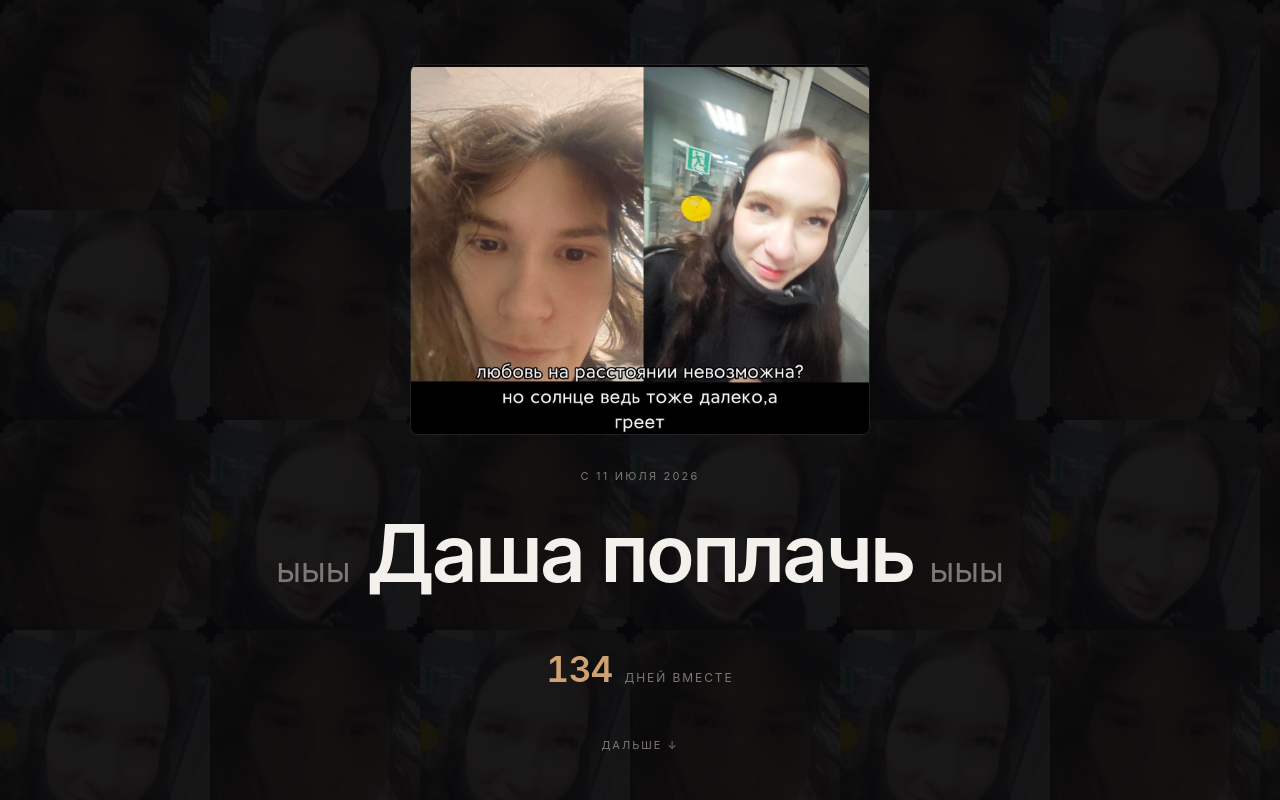
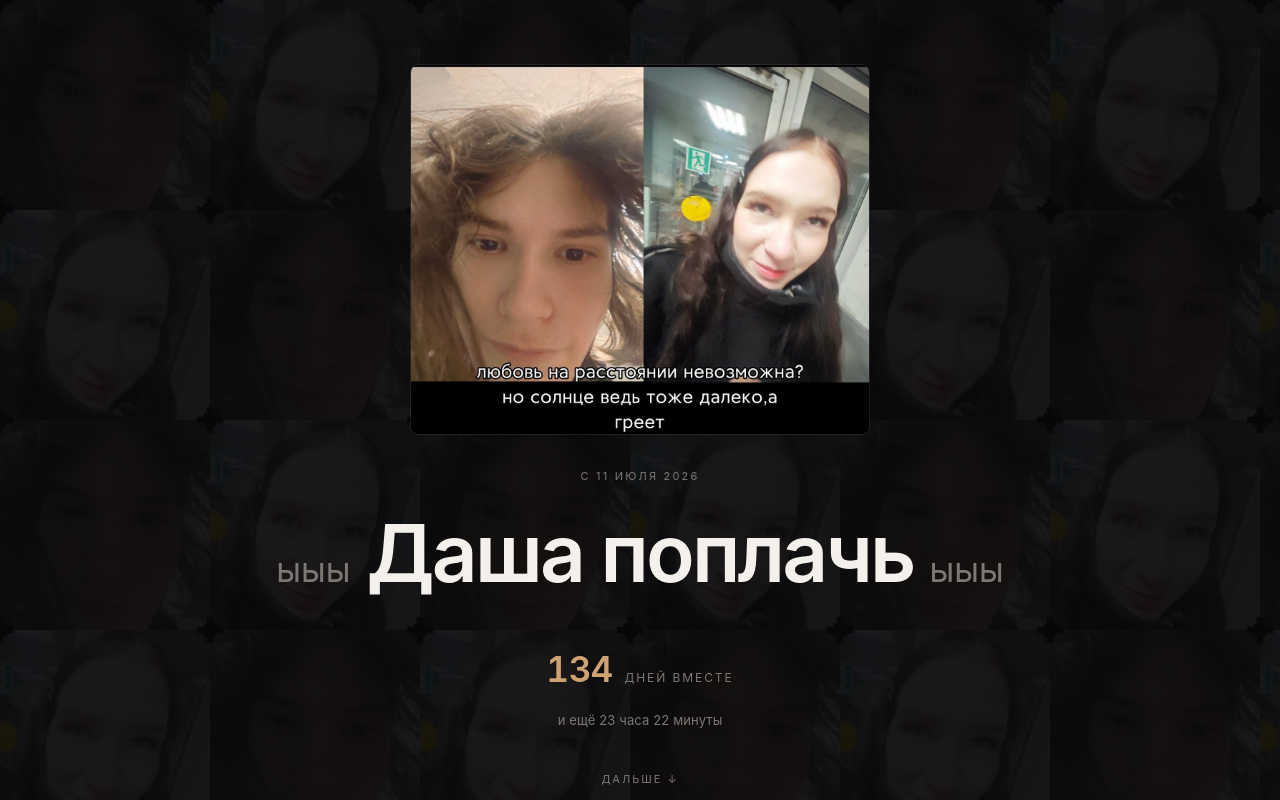
Before and after one commit to QweezOZ/dasha-site, a plain HTML site: page index.html in a window 1280 px wide. Shown: the top 800 px of the page. Drawn offline with Linux system fonts and the light colour scheme.

Commit message:
counter: hours and minutes back

```diff
--- a/index.html
+++ b/index.html
@@ -23,6 +23,7 @@
     <span id="days" class="counter-num">—</span>
     <span class="counter-unit">дней вместе</span>
   </p>
+  <p class="counter-sub">и ещё <span id="hours">—</span></p>
   <a class="scroll" href="#gallery">дальше <span aria-hidden="true">↓</span></a>
 </header>
 
--- a/style.css
+++ b/style.css
@@ -112,6 +112,13 @@ body {
   font-size: 12px;
   letter-spacing: 0.16em;
   text-transform: uppercase;
+  color: var(--muted);
+}
+
+.counter-sub {
+  margin: 12px 0 0;
+  font-size: 13px;
+  letter-spacing: 0.01em;
   color: var(--muted);
 }
 
```
